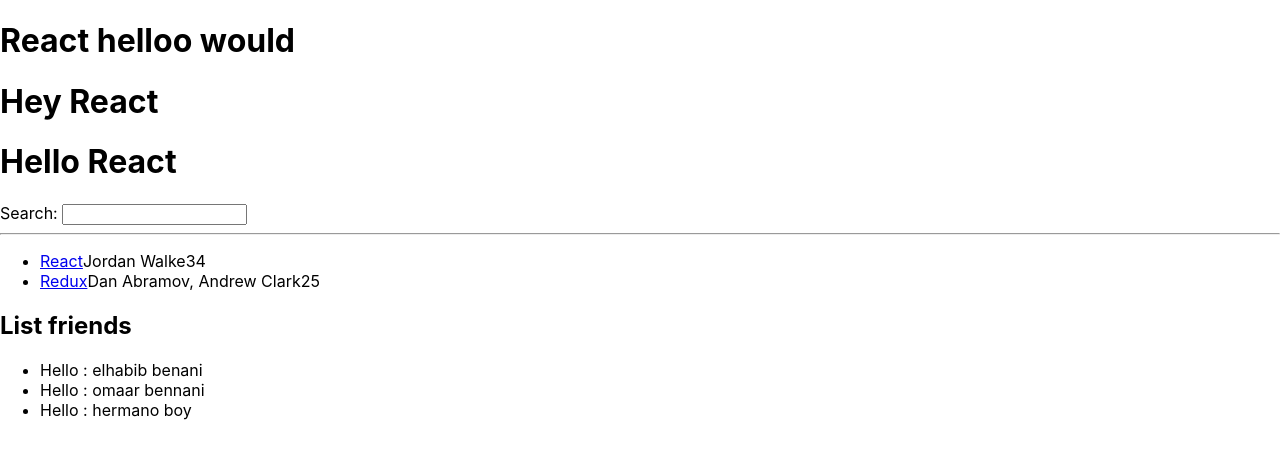
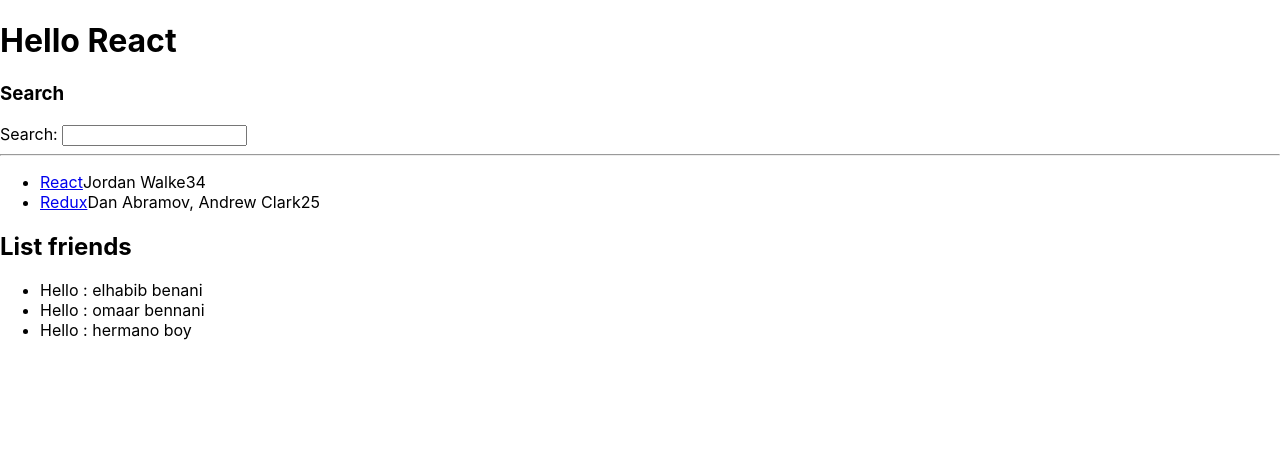
Before and after one commit to elhabibZoro10/Learning, a React (Create React App) app in the folder hacker-stories/: page / in a window 1280 px wide. Shown: the top 458 px of the page. Built offline with nearby package versions, Linux system fonts and the light colour scheme.

Commit message:
component trees

```diff
--- a/hacker-stories/src/App.js
+++ b/hacker-stories/src/App.js
@@ -1,12 +1,9 @@
 import logo from "./logo.svg";
 import "./App.css";
+import List from "./List";
+import Search from "./Search";
 
 const title = "React";
-const welcome = {
-  greeting: "Hey",
-  title: "React",
-};
-
 function getTitle(title) {
   return title;
 }
@@ -18,25 +15,6 @@
 
 console.log(mapped);
 
-const list = [
-  {
-    title: "React",
-    url: "https://reactjs.org/",
-    author: "Jordan Walke",
-    num_comments: 3,
-    points: 4,
-    objectID: 0,
-  },
-  {
-    title: "Redux",
-    url: "https://redux.js.org/",
-    author: "Dan Abramov, Andrew Clark",
-    num_comments: 2,
-    points: 5,
-    objectID: 1,
-  },
-];
-
 const articles = [
   { id: 1, title: "elhabib benani" },
   { id: 2, title: "omaar bennani" },
@@ -46,29 +24,11 @@
 function App() {
   return (
     <div>
-      <h1>{title} helloo would</h1>
-      <h1>
-        {welcome.greeting} {welcome.title}
-      </h1>
-
       <h1>Hello {getTitle("React")}</h1>
 
-      <label htmlFor="search">Search: </label>
-      <input id="search" type="text" />
-
+      <Search />
       <hr />
-      <ul>
-        {list.map((item) => (
-          <li key={item.objectID}>
-            <span>
-              <a href={item.url}>{item.title}</a>
-            </span>
-            <span>{item.author}</span>
-            <span>{item.num_comments}</span>
-            <span>{item.points}</span>
-          </li>
-        ))}
-      </ul>
+      <List />
 
       <h2>List friends</h2>
       <ul>
--- /dev/null
+++ b/hacker-stories/src/List.jsx
@@ -0,0 +1,41 @@
+import React from "react";
+
+const list = [
+  {
+    title: "React",
+    url: "https://reactjs.org/",
+    author: "Jordan Walke",
+    num_comments: 3,
+    points: 4,
+    objectID: 0,
+  },
+  {
+    title: "Redux",
+    url: "https://redux.js.org/",
+    author: "Dan Abramov, Andrew Clark",
+    num_comments: 2,
+    points: 5,
+    objectID: 1,
+  },
+];
+
+const List = () => {
+  return (
+    <div>
+      <ul>
+        {list.map((item) => (
+          <li key={item.objectID}>
+            <span>
+              <a href={item.url}>{item.title}</a>
+            </span>
+            <span>{item.author}</span>
+            <span>{item.num_comments}</span>
+            <span>{item.points}</span>
+          </li>
+        ))}
+      </ul>
+    </div>
+  );
+};
+
+export default List;
--- /dev/null
+++ b/hacker-stories/src/Search.jsx
@@ -0,0 +1,13 @@
+import React from "react";
+
+const Search = () => {
+  return (
+    <div>
+      <h3>Search</h3>
+      <label htmlFor="search">Search: </label>
+      <input id="search" type="text" />
+    </div>
+  );
+};
+
+export default Search;
```
